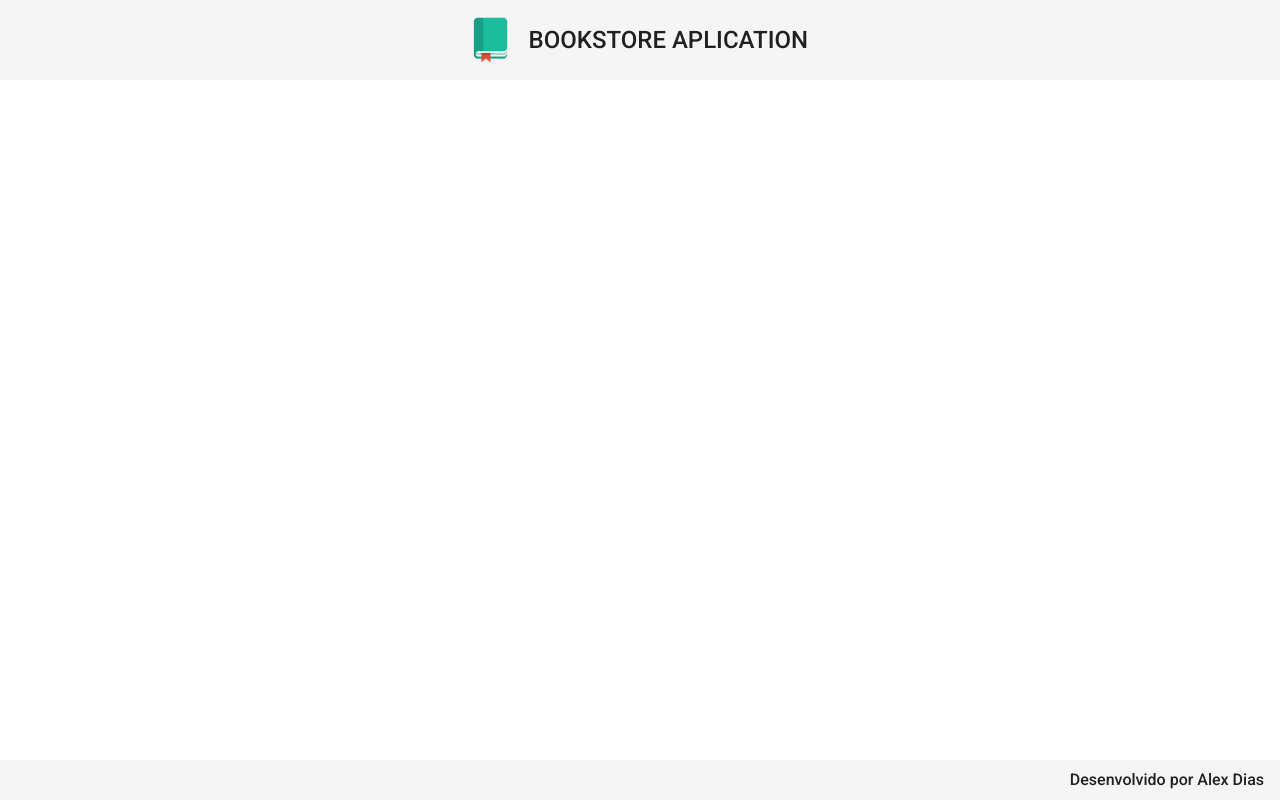
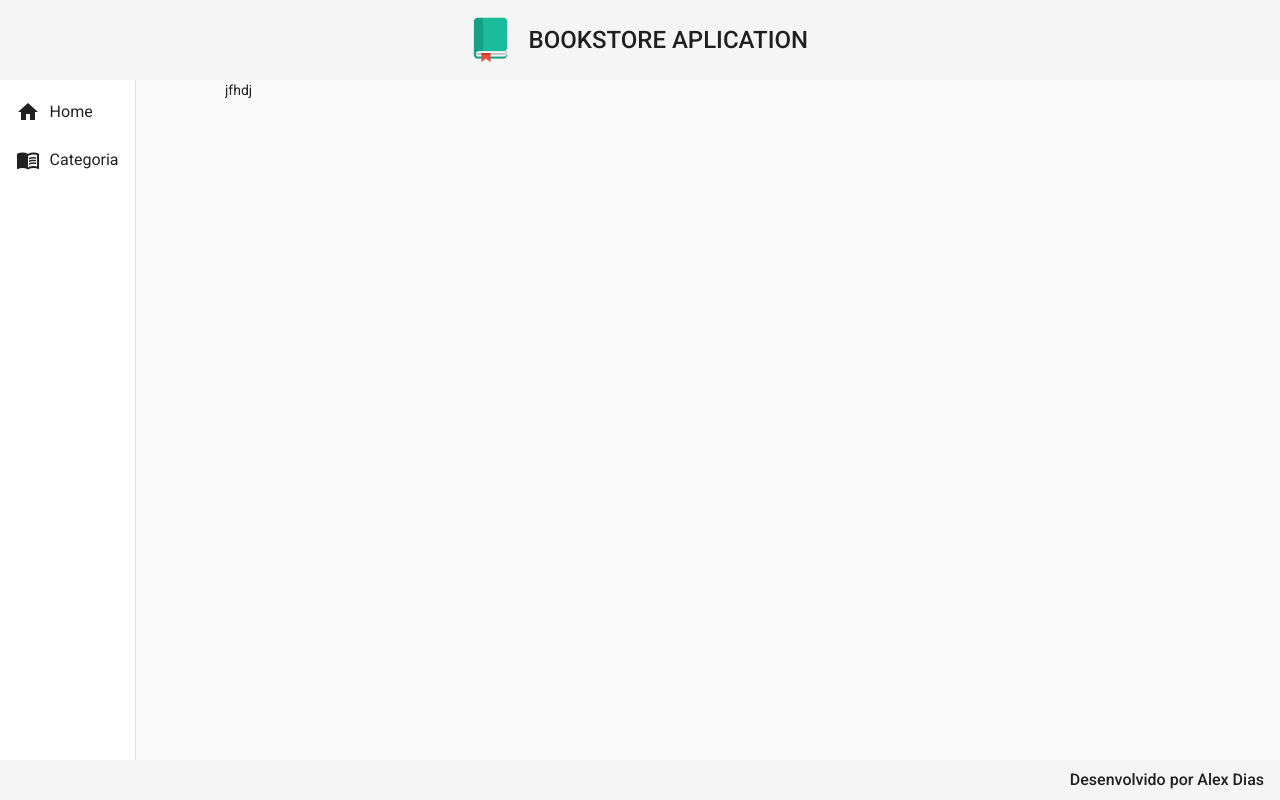
Before and after one commit to lequito/bookstore-front, an Angular app: page / in a window 1280 px wide. Built offline with nearby package versions, Linux system fonts and the light colour scheme.

Commit message:
criando o componente nav

```diff
--- a/src/app/app.component.html
+++ b/src/app/app.component.html
@@ -1,2 +1,3 @@
 <app-header></app-header>
+<app-navbar></app-navbar>
 <app-footer></app-footer>
--- /dev/null
+++ b/src/app/components/templates/navbar/navbar.component.css
@@ -0,0 +1,7 @@
+.container {
+    height: 85%;
+}
+
+i {
+    padding-right: .6rem;
+}
--- /dev/null
+++ b/src/app/components/templates/navbar/navbar.component.html
@@ -0,0 +1,15 @@
+<mat-sidenav-container class="container">
+    <mat-sidenav mode="side" opened>
+        <mat-nav-list>
+            <a mat-list-item>
+                <i class="material-icons">home</i> Home
+            </a>
+            <a mat-list-item>
+                <i class="material-icons">menu_book</i> Categoria
+            </a>
+        </mat-nav-list>
+    </mat-sidenav>
+    <mat-sidenav-content>
+        jfhdj
+    </mat-sidenav-content>
+</mat-sidenav-container>
--- /dev/null
+++ b/src/app/components/templates/navbar/navbar.component.ts
@@ -0,0 +1,15 @@
+import { Component, OnInit } from '@angular/core';
+
+@Component({
+  selector: 'app-navbar',
+  templateUrl: './navbar.component.html',
+  styleUrls: ['./navbar.component.css']
+})
+export class NavbarComponent implements OnInit {
+
+  constructor() { }
+
+  ngOnInit(): void {
+  }
+
+}
```
Also changed, not shown: src/app/app.module.ts (+12 -1 lines).
